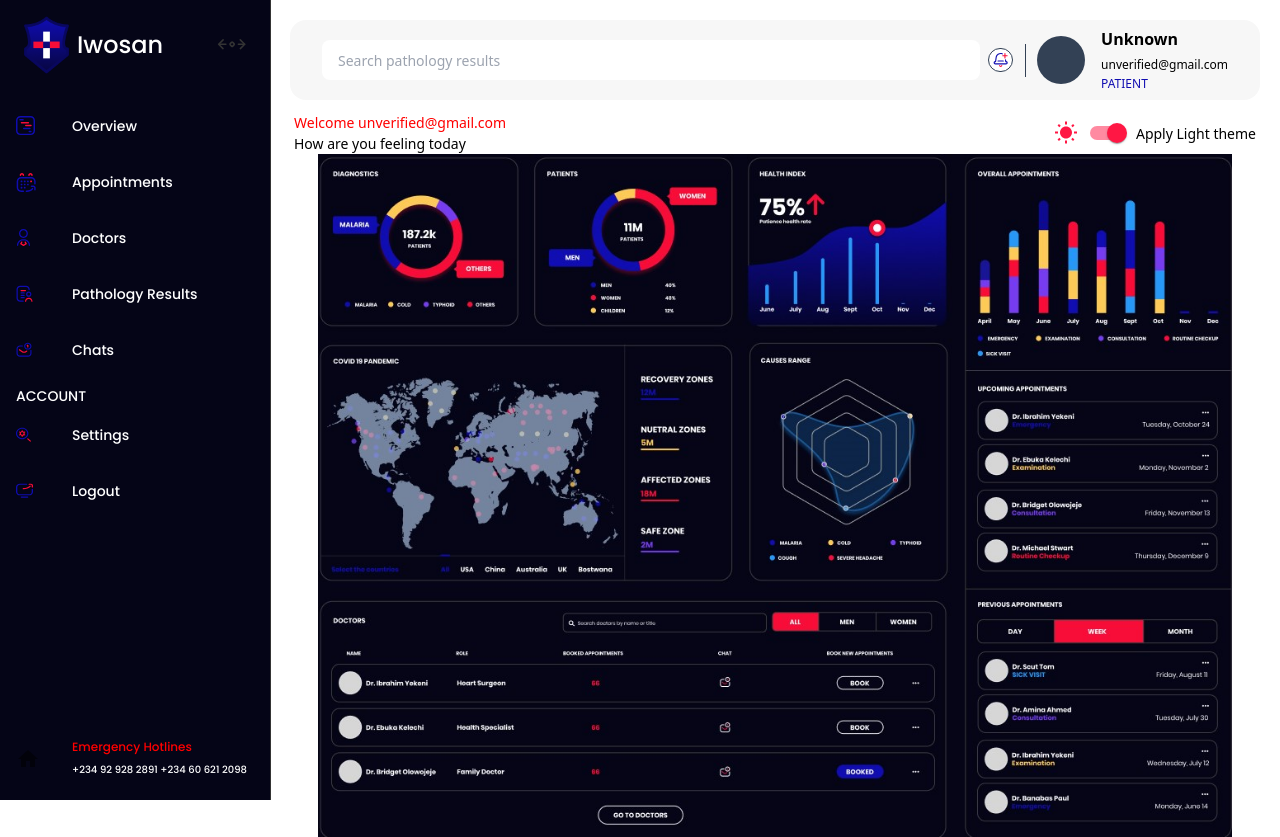
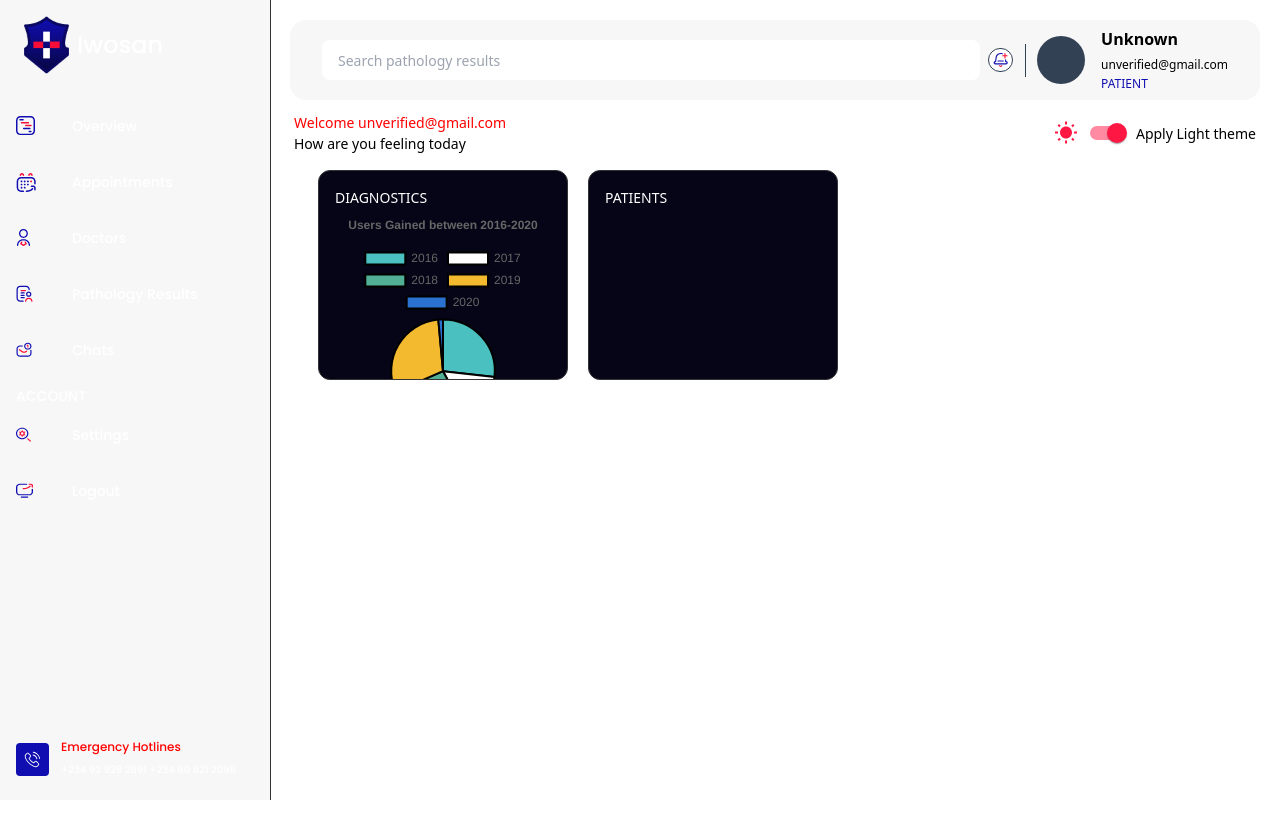
Before and after one commit to MaywedaDev/tractrac_health_app, a React (Vite) app: page /dashboard in a window 1280 px wide. After the commit the page ends 800 px from the top, so only its background shows below. Built offline with nearby package versions, Linux system fonts and the light colour scheme.

Commit message:
Updated Code

```diff
--- a/src/assets/icons.js
+++ b/src/assets/icons.js
@@ -6,6 +6,8 @@ import logout from './Logout.svg'
 import apt from './appointments.svg'
 import search from './search.svg'
 import expand from './ExpandIcon.svg'
+import htLns from './Group.svg'
+import expandLight from './ExpandIconlight.svg'
 
 export default {
     doctors,
@@ -15,5 +17,7 @@ export default {
     logout,
     apt,
     search,
-    expand
+    expand,
+    htLns,
+    expandLight
 }
--- a/src/components/Layout.jsx
+++ b/src/components/Layout.jsx
@@ -23,7 +23,7 @@ const Layout = ({children}) => {
             <div className="min-h-full w-full flex flex-col">
                 <SearchBar />
                 <div className="flex flex-col px-6 w-full text-[14px] h-full">
-                    <div className="flex justify-between">
+                    <div className="flex justify-between mb-4">
                         <div>
                             <p className="text-[#ff0000]">Welcome {user.name == 'Unknown' ? user.email : user.name}</p>
                             <span className="dark:text-white">How are you feeling today</span>
--- a/src/components/SideNav.jsx
+++ b/src/components/SideNav.jsx
@@ -2,26 +2,50 @@ import { Drawer, List, ListItemButton, ListItemIcon, ListItemText, ListSubheader
 import {Typography} from "@mui/material";
 import Box from "@mui/material/Box";
 import logo from '../assets/Group-53.png'
-import { Home } from "@mui/icons-material";
 import icons from '../assets/icons'
 import { Link } from 'react-router-dom';
+import userThemeContext from "../stores/userThemeContext";
+import { useContext, useState } from "react";
 // import { makeStyles } from "@mui/material";
 const drawerWidth = 270
 
-// const useStyles = makeStyles({
-//     drawerPaper: {
-//         width: drawerWidth
-//     }
-// })
+
+const container = window !== undefined ? () => window.document.body : undefined;
 
 const tabs = [{title: 'Overview', src: 'overview', url: '/dashboard'}, {title: 'Appointments', src: 'apt', url: ''},
  {title: 'Doctors', src: 'doctors', url: ''}, {title: 'Pathology Results', src: 'path', url: ''}, {title: 'Chats', src: 'chat', url: ''}]
 const accountTabs = [{title: 'Settings', src: 'search', url: ''}, {title: 'Logout', src: 'logout', url: '/logout'}]
 const SideNav = () => {
+    const [mobileOpen, setMobileOpen] = useState(true)
+    const userTheme = useContext(userThemeContext)
     // const classes = useStyles()
     // classes={{paper: classes.drawerPaper}}
+    const handleDrawerToggle = () => {
+        setMobileOpen(!mobileOpen);
+      };
     return ( <div>
-        <Drawer anchor="left"  variant="permanent" sx={{ width: drawerWidth}}>
+        <Drawer
+          container={container}
+          variant="temporary"
+          open={mobileOpen}
+          onClose={handleDrawerToggle}
+          ModalProps={{
+            keepMounted: true, // Better open performance on mobile.
+          }}
+          sx={{
+            display: { sm: 'block', md: 'none' },
+            '& .MuiDrawer-paper': { boxSizing: 'border-box', width: drawerWidth },
+          }}
+        >
+          {drawer}
+        </Drawer>
+        <Drawer anchor="left"  variant="permanent" sx={{display: {sm: 'none', md: 'block'}, width: drawerWidth}}>
+            {drawer}
+        </Drawer>
+    </div> );
+}
+
+const drawer = (<div className="dark:bg-dark-purple bg-paper">
     <Box sx={{ display: 'flex', flexDirection: 'column', width: drawerWidth, minHeight: '100vh'}}>
         <Box sx={{ position: 'relative'}} className="py-4">
             <Box sx={{ display: 'flex', px: 3,  alignItems: 'center' }}>
@@ -29,7 +53,7 @@ const SideNav = () => {
                 <Typography variant='h5'>
                     Iwosan
                 </Typography>
-                        <img src={icons.expand} className="ml-auto" alt="" />
+                {/* <img src={userTheme.theme ? icons.expandLight : icons.expand} className="ml-auto" alt="" /> */}
             </Box>
             <div className="absolute w-full h-px bottom-0 dark:bg-slate-300"></div>
         </Box>
@@ -65,9 +89,9 @@ const SideNav = () => {
         <Box sx={{position: 'relative', mt: 'auto'}}>
         <div className="absolute w-full h-px top-0 dark:bg-slate-300"></div>
             <List>
-                        <ListItemButton>
-                            <ListItemIcon>
-                                <Home color='' />
+                <ListItemButton sx={{gap: 1.5}}>
+                    <ListItemIcon sx={{p: 1, backgroundColor: '#100DB1', borderRadius: 1, minWidth: 2 }}>
+                        <img src={icons.htLns} />
                     </ListItemIcon>
                     <ListItemText >
                         <p  className="text-[#ff0000] text-[12px]">Emergency Hotlines</p>
@@ -77,8 +101,8 @@ const SideNav = () => {
             </List>
         </Box>
     </Box>
-        </Drawer>
-    </div> );
-}
+</div>
+
+)
 
 export default SideNav;
--- /dev/null
+++ b/src/components/StatCharts.jsx
@@ -0,0 +1,54 @@
+import Chart from "chart.js/auto";
+import { CategoryScale } from "chart.js";
+import { useState } from "react";
+import { Data } from '../utils/data'
+import { Card, CardContent, CardHeader, Typography } from "@mui/material";
+import { Pie } from "react-chartjs-2";
+
+Chart.register(CategoryScale);
+
+const StatCharts = () => {
+    const [chartData, setChartData] = useState({
+        labels: Data.map((data) => data.year),
+        datasets: [
+          {
+            label: "Users Gained ",
+            data: Data.map((data) => data.userGain),
+            backgroundColor: [
+              "rgba(75,192,192,1)",
+              '#ffffff',
+              "#50AF95",
+              "#f3ba2f",
+              "#2a71d0"
+            ],
+            borderColor: "black",
+            borderWidth: 2
+          }
+        ]
+      });
+    return ( <div className="flex flex-wrap gap-x-5">
+            <Card sx={{width: 250 , height: 210, borderRadius: 3}} color="primary" variant="outlined">
+                <CardContent >
+                   <Typography variant="p" textTransform={'uppercase'} >Diagnostics</Typography>
+                   <Pie
+                    data={chartData}
+                    options={{
+                    plugins: {
+                        title: {
+                        display: true,
+                        text: "Users Gained between 2016-2020"
+                        }
+                    }
+                    }}
+                   />
+                </CardContent>
+            </Card>
+            <Card color="primary" variant="outlined" sx={{width: 250 , height: 210, borderRadius: 3}}>
+                <CardContent >
+                    <Typography variant="p" textTransform={'uppercase'} >Patients</Typography>
+                </CardContent>
+            </Card>
+        </div> );
+}
+
+export default StatCharts;
--- a/src/pages/Dashboard.jsx
+++ b/src/pages/Dashboard.jsx
@@ -2,13 +2,15 @@ import Layout from "../components/Layout";
 import asset from '../assets/Patient-Dashboard-Overview-Light-Theme.jpg'
 import darkAsset from '../assets/Section67.jpg'
 import userThemeContext from "../stores/userThemeContext";
+import StatCharts from "../components/StatCharts";
 import { useContext } from "react";
 const Dashboard = () => {
     const user = useContext(userThemeContext)
     return (
         <Layout>
             <div className="px-6 w-full h-full">
-                <img className="w-full h-full" src={user.theme ? darkAsset : asset} alt="" />
+                <StatCharts />
+                {/* <img className="w-full h-full" src={user.theme ? darkAsset : asset} alt="" /> */}
             </div>
 
         </Layout>
--- /dev/null
+++ b/src/utils/data.js
@@ -0,0 +1,50 @@
+export const Data = [
+    {
+      id: 1,
+      year: 2016,
+      userGain: 80000,
+      userLost: 823
+    },
+    {
+      id: 2,
+      year: 2017,
+      userGain: 45677,
+      userLost: 345
+    },
+    {
+      id: 3,
+      year: 2018,
+      userGain: 78888,
+      userLost: 555
+    },
+    {
+      id: 4,
+      year: 2019,
+      userGain: 90000,
+      userLost: 4555
+    },
+    {
+      id: 5,
+      year: 2020,
+      userGain: 4300,
+      userLost: 234
+    }
+  ];
+
+  const data = {
+    labels: ['Red', 'Orange', 'Blue'],
+    // datasets is an array of objects where each object represents a set of data to display corresponding to the labels above. for brevity, we'll keep it at one object
+    datasets: [
+        {
+          label: 'Popularity of colours',
+          data: [55, 23, 96],
+          // you can set indiviual colors for each bar
+          backgroundColor: [
+            'rgba(255, 255, 255, 0.6)',
+            'rgba(255, 255, 255, 0.6)',
+            'rgba(255, 255, 255, 0.6)'
+          ],
+          borderWidth: 1,
+        }
+    ]
+}
```
Also changed, not shown: src/assets/ExpandIconlight.svg (added), src/assets/Group.svg (added). Lines whose indentation alone changed are shown as unchanged.
